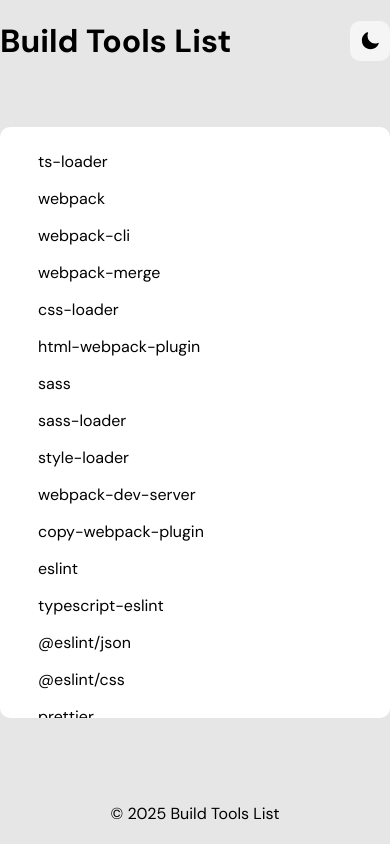
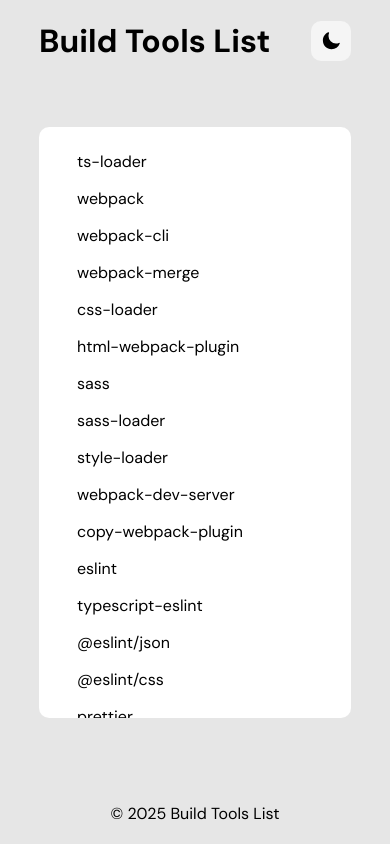
Before and after one commit to penielny/Build-Tools-Showcase, a website built with webpack: page src/index.html in a window 390 px wide. Built offline with nearby package versions, Linux system fonts and the light colour scheme.

Commit message:
fix: responsiveness, adding small padding on verry small screen

```diff
--- a/src/sass/styles.scss
+++ b/src/sass/styles.scss
@@ -21,7 +21,7 @@
 }
 
 main {
-  width: clamp(300px, 100%, 600px);
+  width: clamp(300px, 80%, 600px);
   height: 70vh;
   border-radius: variables.$border-radius;
   padding: 1rem;
@@ -37,7 +37,7 @@
 
 header {
   padding-top: 20px;
-  width: clamp(300px, 100%, 600px);
+  width: clamp(300px, 80%, 600px);
 
   @include mixins.space-between;
 
```
